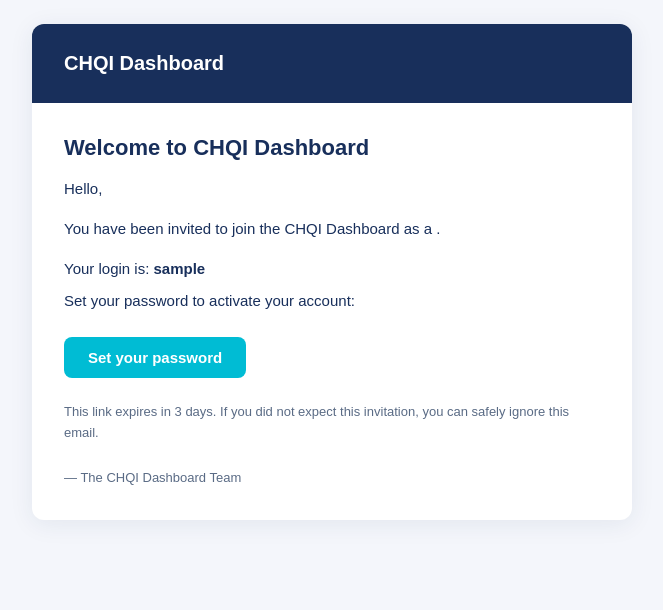
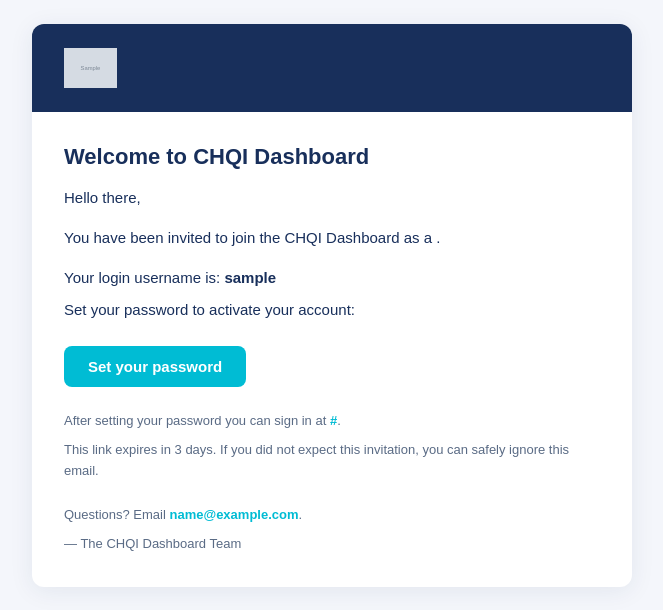
Before and after one commit to karasinga/chqi, a Django app: template backend/users/templates/users/invite_email.html in a window 1280 px wide. Shown: the top 610 px of the page, without its empty margins (308-971 px from the left). Run offline with Django 5.2, Linux system fonts and the light colour scheme; the template is opened without the code that fills it: most values are stand-ins (such as "Sample title", 1, 10 or a date in 2020); grey boxes marked "Sample" are stand-in pictures; parts of the project's set-up code (start-up, migrations or seed data) failed here and were passed over.

Commit message:
feat: improve admin invite email (logo, login username wording, sign-in + support)
Add logo, personalize greeting with 'there' fallback, change 'Your login is'
to 'Your login username is', add post-reset sign-in URL and support email.

```diff
--- a/backend/users/admin.py
+++ b/backend/users/admin.py
@@ -49,6 +49,9 @@ class CustomUserAdmin(UserAdmin):
             'login': user.email or user.username,
             'reset_url': reset_url,
             'site_name': 'CHQI Dashboard',
+            'site_url': settings.FRONTEND_URL,
+            'logo_url': f"{settings.FRONTEND_URL}/assets/logo-white.png",
+            'support_email': 'support@chqi.org',
         }
 
         subject = 'Welcome to CHQI Dashboard — set your password'
--- a/backend/users/templates/users/invite_email.html
+++ b/backend/users/templates/users/invite_email.html
@@ -10,22 +10,22 @@
             <td align="center">
                 <table role="presentation" width="600" cellpadding="0" cellspacing="0" style="max-width:600px; background:#ffffff; border-radius:12px; overflow:hidden; box-shadow:0 4px 24px rgba(24,47,91,0.08);">
                     <tr>
-                        <td style="background:#182f5b; padding:28px 32px;">
-                            <h1 style="margin:0; color:#ffffff; font-size:20px;">CHQI Dashboard</h1>
+                        <td style="background:#182f5b; padding:24px 32px;">
+                            <img src="{{ logo_url }}" alt="CHQI Dashboard" height="40" style="display:block; height:40px; width:auto;" />
                         </td>
                     </tr>
                     <tr>
                         <td style="padding:32px;">
                             <h2 style="margin:0 0 16px; font-size:22px; color:#182f5b;">Welcome to CHQI Dashboard</h2>
                             <p style="margin:0 0 16px; font-size:15px; line-height:1.6;">
-                                Hello{% if user.first_name %} {{ user.first_name }}{% endif %},
+                                Hello{% if user.first_name %} {{ user.first_name }}{% else %} there{% endif %},
                             </p>
                             <p style="margin:0 0 16px; font-size:15px; line-height:1.6;">
                                 You have been invited to join the CHQI Dashboard as a
                                 <strong>{{ user.role }}</strong>.
                             </p>
                             <p style="margin:0 0 8px; font-size:15px; line-height:1.6;">
-                                Your login is: <strong>{{ login }}</strong>
+                                Your login username is: <strong>{{ login }}</strong>
                             </p>
                             <p style="margin:0 0 24px; font-size:15px; line-height:1.6;">
                                 Set your password to activate your account:
@@ -37,10 +37,17 @@
                                 </a>
                             </p>
                             <p style="margin:0 0 8px; font-size:13px; line-height:1.6; color:#5a6b85;">
+                                After setting your password you can sign in at
+                                <a href="{{ site_url }}" style="color:#00bcd4; text-decoration:none; font-weight:600;">{{ site_url }}</a>.
+                            </p>
+                            <p style="margin:0 0 8px; font-size:13px; line-height:1.6; color:#5a6b85;">
                                 This link expires in 3 days. If you did not expect this invitation,
                                 you can safely ignore this email.
                             </p>
                             <p style="margin:24px 0 0; font-size:13px; line-height:1.6; color:#5a6b85;">
+                                Questions? Email <a href="mailto:{{ support_email }}" style="color:#00bcd4; text-decoration:none; font-weight:600;">{{ support_email }}</a>.
+                            </p>
+                            <p style="margin:8px 0 0; font-size:13px; line-height:1.6; color:#5a6b85;">
                                 — The CHQI Dashboard Team
                             </p>
                         </td>
```
Also changed, not shown: backend/users/templates/users/invite_email.txt (+7 -1 lines).
